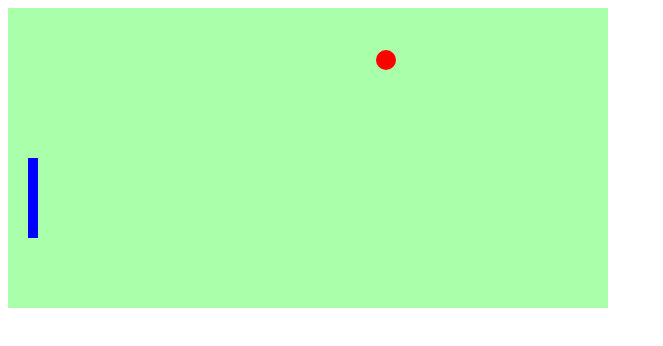
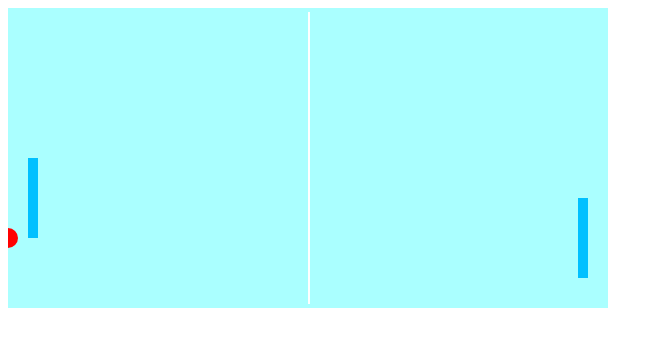
Before and after one commit to joshmurr/pong, a plain HTML site: page index.html in a window 1280 px wide. Shown: the whole page, without its empty margins (0-663 px from the left). Drawn offline with Linux system fonts and the light colour scheme.

Commit message:
Part-2 Enemy paddle added

```diff
--- a/index.html
+++ b/index.html
@@ -11,10 +11,11 @@
 
 	<script type="text/javascript">
 		var canvas, ctx;
-		var cx = 500, cy = 150, cr = 10;
+		var cx = 300, cy = 150, cr = 10;
 		var dx = 2, dy = 2;
 		var width, height;
 		var paddlex, paddley, paddlew, paddleh;
+		var enemyPaddlex, enemyPaddley;
 		var upDown = downDown = false;
 		var canvasminy, canvasaxy;
 		var intervalId = 0;
@@ -26,6 +27,7 @@
 			ctx = canvas.getContext("2d");
 			width = canvas.width;
 			height = canvas.height;
+			enemyPaddley = cy;
 			intervalId = setInterval(draw, 10);
 			return intervalId;
 		}
@@ -51,17 +53,22 @@
 			else if(evt.keyCode == 40) downDown = false;
 		}
 
-		$(document).keydown(onKeyDown);
-		$(document).keyup(onKeyUp);
-		$(document).mousemove(onMouseMove);
-
-
 		function paddle(){
 			paddlex = 20; //constant
 			paddley = height/2; //mouseMovement
 			paddlew = 10;
 			paddleh = 80;
 		}
+
+		function enemyPaddle(){
+			function gety(){
+				return cy-(paddleh/2);
+			}
+			enemyPaddlex = width-(20+paddlew); //constant
+			enemyPaddley = gety(); //changes
+		}
+
+
 
 		function circle(x, y, r) {
 			ctx.fillStyle = "#FF0000";
@@ -71,8 +78,8 @@
 			ctx.fill();
 		}
 
-		function rect(x,y,w,h){
-			ctx.fillStyle = "#0000FF"
+		function rect(x,y,w,h, col){
+			ctx.fillStyle = "#" + col;
 			ctx.beginPath();
 			ctx.rect(x,y,w,h);
 			ctx.closePath();
@@ -80,27 +87,45 @@
 		}
 
 		function clear(){
-			ctx.fillStyle = "#AAFFAA";
+			ctx.fillStyle = "#AAFFFF";
 			ctx.rect(0,0,width,height);
 			ctx.fill();
 		}
+
+		function reset() {
+			draw();
+		}
+
+		$(document).keydown(onKeyDown);
+		$(document).keyup(onKeyUp);
+		$(document).mousemove(onMouseMove);
 		//library --
 
 		//draw
 		function draw(){
 			clear();
+			rect(enemyPaddlex, enemyPaddley, paddlew, paddleh, "00C0FF"); //NET
 			circle(cx,cy,cr);
 			if(upDown) paddley -= 10;
 			else if(downDown) paddley += 10;
-			rect(paddlex, paddley, paddlew, paddleh);
-			if(cx + dx > width) dx = -dx;
-			if(cy + dy > height || cy + dy < 0) dy = -dy;
-			else if(cx + dx < paddlex+paddlew+cr) {
+			rect(paddlex, paddley, paddlew, paddleh, "00C0FF");
+			rect(width/2, 4, 2, height-8, "FFFFFF");
+			if(cy + dy > height || cy + dy < 0) dy = -dy; //Bounce off top and bottom
+			if(cx + dx > enemyPaddlex-cr){
+				if(cy > enemyPaddley && cy < enemyPaddley+paddleh) dx = -dx;
+				else if(cx + dx > width) {
+					clearInterval(intervalId);
+				}
+			}
+			if(cx + dx < paddlex+paddlew+cr) {
 				if(cy > paddley && cy < paddley+paddleh) dx = -dx;
-				else if(cx + dx < 0) clearInterval(intervalId);
+				else if(cx + dx < 0 ) {
+					clearInterval(intervalId);
+				}
 			}
 			cx += dx;
 			cy += dy;
+			enemyPaddle();
 		}
 
 		init();
```
